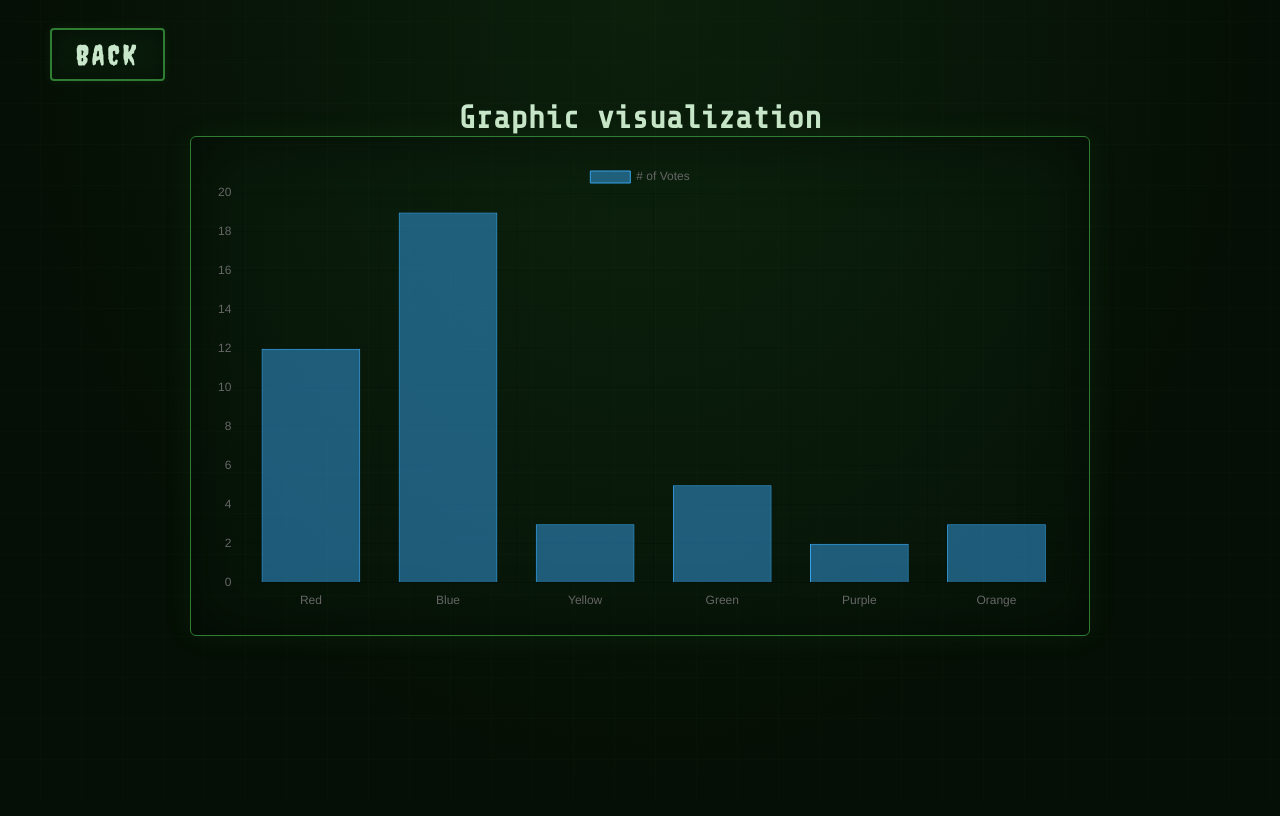
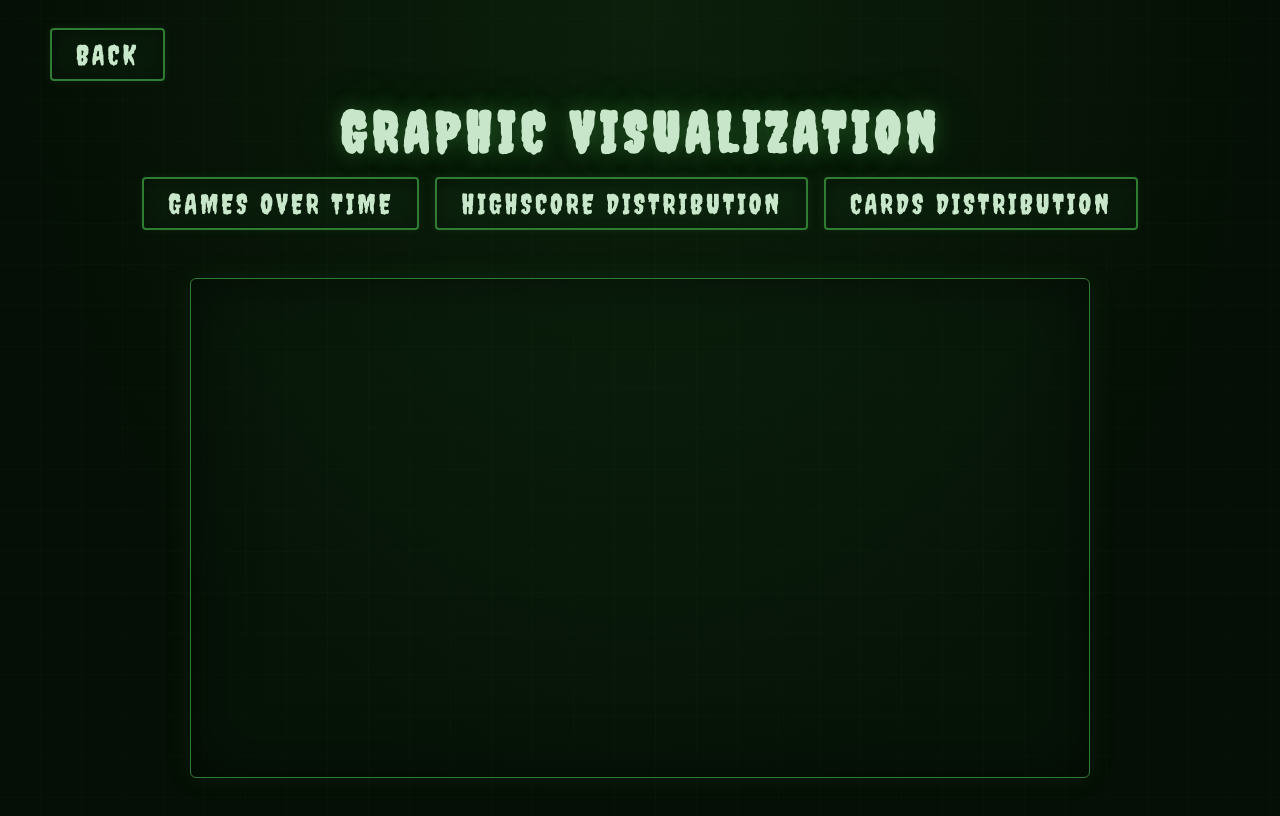
Before and after one commit to NovaPhi/Game, a plain HTML site: page Z_Attack/HTML/dataGraph.html in a window 1280 px wide. Drawn offline with nearby package versions, Linux system fonts and the light colour scheme; no server answers; sample sign-in values are in the browser's storage.

Commit message:
API endpoints and full data graph integration

```diff
--- a/Z_Attack/Api/dataGraph.js
+++ b/Z_Attack/Api/dataGraph.js
@@ -1,13 +1,53 @@
 const ctx = document.getElementById('myChart');
+let currentChart = null;
 
-  new Chart(ctx, {
-    type: 'bar',
+const CHART_CONFIG = {
+    gamesOverTime: {type: 'line', label: 'Games played'},
+    highscoreDistribution: {type: 'bar',  label: 'Highscore'},
+    cardsDistribution: { type: 'bar',  label: 'Cards unlocked'}
+};
+
+async function loadChart(chartName){
+    const config = CHART_CONFIG[chartName];
+    if (!config) return;
+
+    try {
+        const response = await fetch(`http://localhost:8081/stats/${chartName}`);
+        const data = await response.json();
+        createChart(data, config.type, config.label);
+    } catch (err) {
+        console.error(err);
+    }
+}
+
+document.addEventListener('DOMContentLoaded', () => {
+    const stored = localStorage.getItem('sessionUser');
+    const sessionUser = stored ? JSON.parse(stored) : null;
+
+    if (!sessionUser || sessionUser.user_ID === 0) {
+        window.location.href = 'LogIn.html';
+        return;
+    }
+
+    document.querySelectorAll('.chart-selector .graphButton').forEach(btn => {
+        btn.addEventListener('click', () => loadChart(btn.dataset.chart));
+    });
+
+    loadChart('gamesOverTime');
+});
+
+function createChart(payload, type, datasetLabel){
+  if (currentChart) currentChart.destroy();
+  currentChart = new Chart(ctx, {
+    type: type,
     data: {
-      labels: ['Red', 'Blue', 'Yellow', 'Green', 'Purple', 'Orange'],
+      labels: payload.labels,
       datasets: [{
-        label: '# of Votes',
-        data: [12, 19, 3, 5, 2, 3],
-        borderWidth: 1
+        label: datasetLabel,
+        data: payload.data,
+        borderColor: '#4caf50',
+        backgroundColor: 'rgba(76, 175, 80, 0.35)',
+        borderWidth: 2,
       }]
     },
     options: {
@@ -16,7 +56,7 @@ const ctx = document.getElementById('myChart');
           beginAtZero: true
         }
       },
-
       maintainAspectRatio: false
     }
   });
+}
--- a/Z_Attack/CSS/dataGraph.css
+++ b/Z_Attack/CSS/dataGraph.css
@@ -89,6 +89,28 @@ body {
   transform: scale(1.05);
 }
 
+#headerContainer {
+  text-align: center;
+  margin-bottom: 12px;
+}
+
+#headerContainer h1 {
+  font-family: 'Creepster', cursive;
+  font-size: clamp(2rem, 5vw, 3.5rem);
+  letter-spacing: 6px;
+  text-transform: uppercase;
+  color: var(--text);
+  text-shadow: 0 0 20px var(--green-glow), 0 0 60px rgba(76,175,80,0.15);
+}
+
+.chart-selector {
+  display: flex;
+  justify-content: center;
+  gap: 16px;
+  flex-wrap: wrap;
+  margin-bottom: 24px;
+}
+
 .chart-container {
   width: 100%;
   max-width: 900px;
@@ -99,7 +121,6 @@ body {
   border: 1px solid var(--border);
   border-radius: 6px;
   box-shadow: 0 0 30px rgba(76, 175, 80, 0.08), inset 0 0 60px rgba(0, 0, 0, 0.5);
-  animation: fadeUp 0.6s ease both;
 }
 
 #myChart {
--- a/Z_Attack/HTML/dataGraph.html
+++ b/Z_Attack/HTML/dataGraph.html
@@ -5,6 +5,7 @@
     <meta name="viewport" content="width=device-width, initial-scale=1.0">
     <title>Data visualization</title>
     <link href="https://fonts.googleapis.com/css2?family=Creepster&family=Share+Tech+Mono&display=swap" rel="stylesheet"/>
+    <link rel="stylesheet" href="/Z_Attack/CSS/Admin.css">
     <link rel="stylesheet" href="/Z_Attack/CSS/dataGraph.css">
     <link rel="stylesheet" href="../CSS/ColorblindChnge.css"/>
 
@@ -20,6 +21,12 @@
         <h1>Graphic visualization</h1>
     </div>
 
+    <div class="chart-selector">
+        <button type="button" class="graphButton" data-chart="gamesOverTime">Games Over Time</button>
+        <button type="button" class="graphButton" data-chart="highscoreDistribution">Highscore Distribution</button>
+        <button type="button" class="graphButton" data-chart="cardsDistribution">Cards Distribution</button>
+    </div>
+
     <div class="chart-container">
         <canvas id="myChart"></canvas>
     </div>
```
Also changed, not shown: Z_Attack/Api/App.js (+51 -0 lines).
